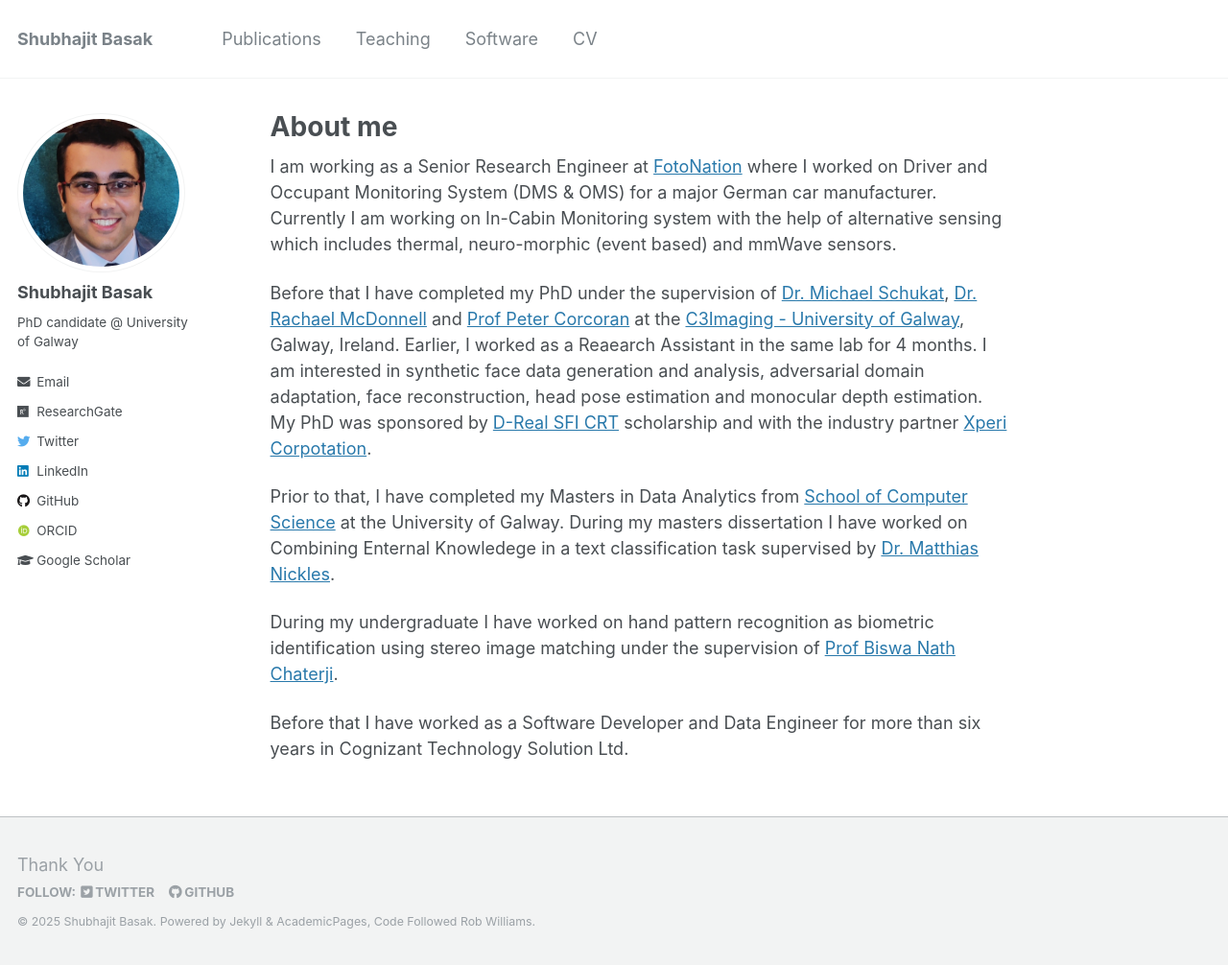
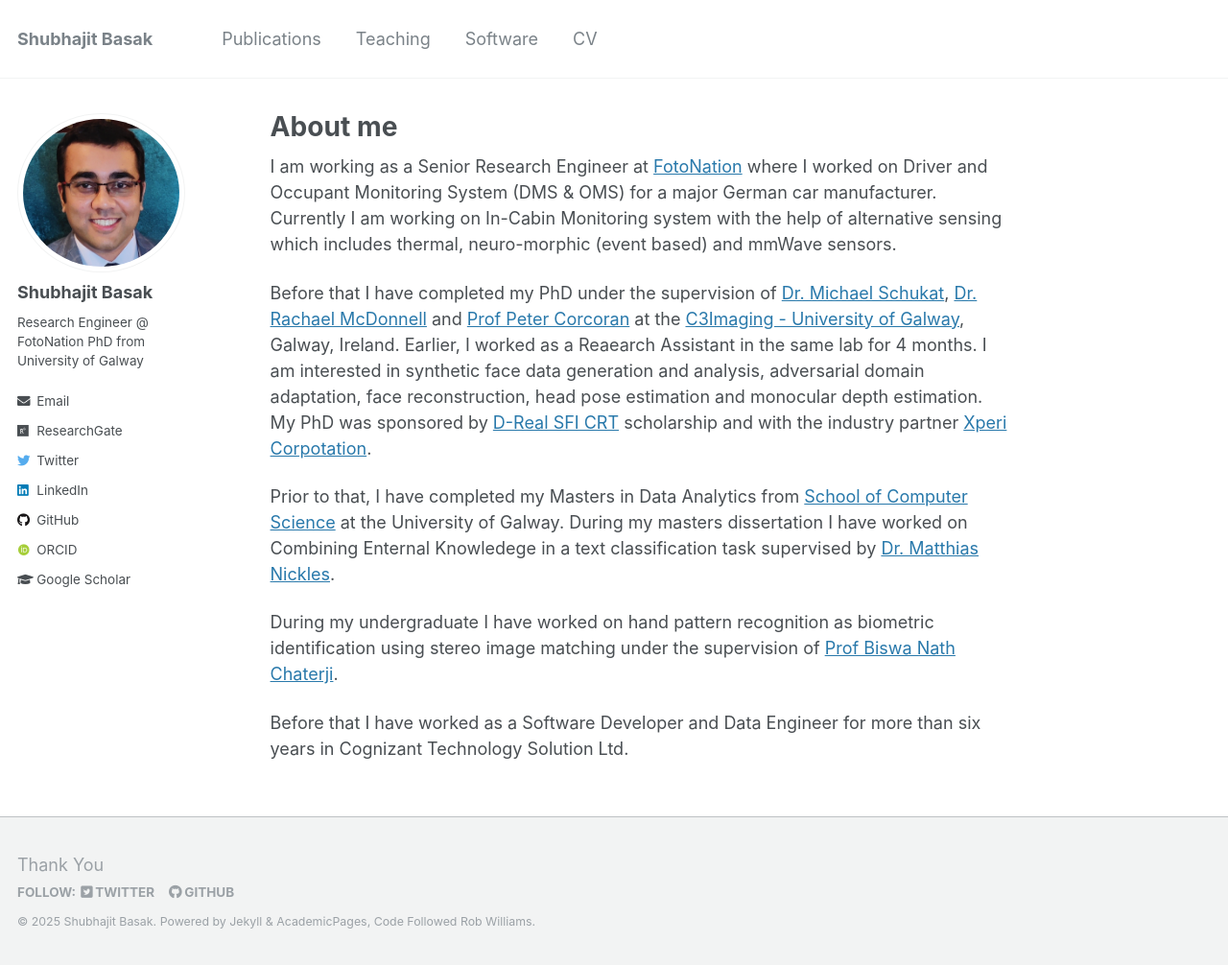
Before and after one commit to shubhajitbasak/shubhajitbasak.github.io, a Jekyll site: the page built from _pages/about.md, in a window 1280 px wide and 1006 px high. Shown: the whole window at 96% size. Built offline with Jekyll 4.4.1, drawn with Linux system fonts in a browser that asks for light colours; some web fonts are replaced.

Commit message:
Update _config.yml

```diff
--- a/_config.yml
+++ b/_config.yml
@@ -84,7 +84,7 @@ analytics:
 author:
   name             : "Shubhajit Basak"
   avatar           : "profile.png"
-  bio              : "PhD candidate @ University of Galway"
+  bio              : "Research Engineer @ FotoNation PhD from University of Galway"
   location         :
   employer         :
   pubmed           :
```
